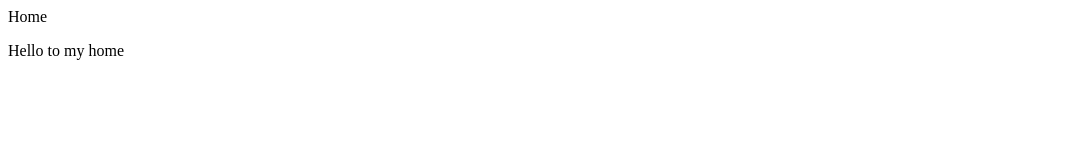
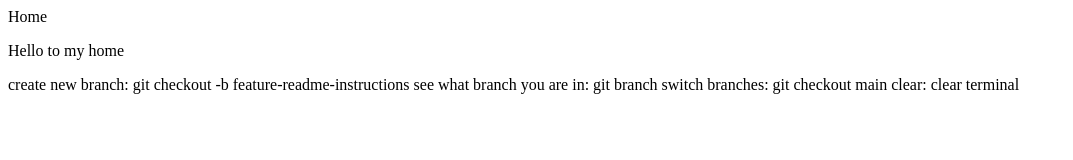
Before and after one commit to kdeuser3668/4320-demo-repo, a plain HTML site: page index.html in a window 1280 px wide. Shown: the whole page, without its empty margins (0-1073 px from the left). Drawn offline with Linux system fonts and the light colour scheme.

Commit message:
added notes to index.html

```diff
--- a/index.html
+++ b/index.html
@@ -1,2 +1,8 @@
 <div>Home</div>
 <p>Hello to my home</p>
+
+<p>create new branch: git checkout -b feature-readme-instructions
+    see what branch you are in: git branch
+    switch branches: git checkout main
+    clear: clear terminal
+</p>
```
